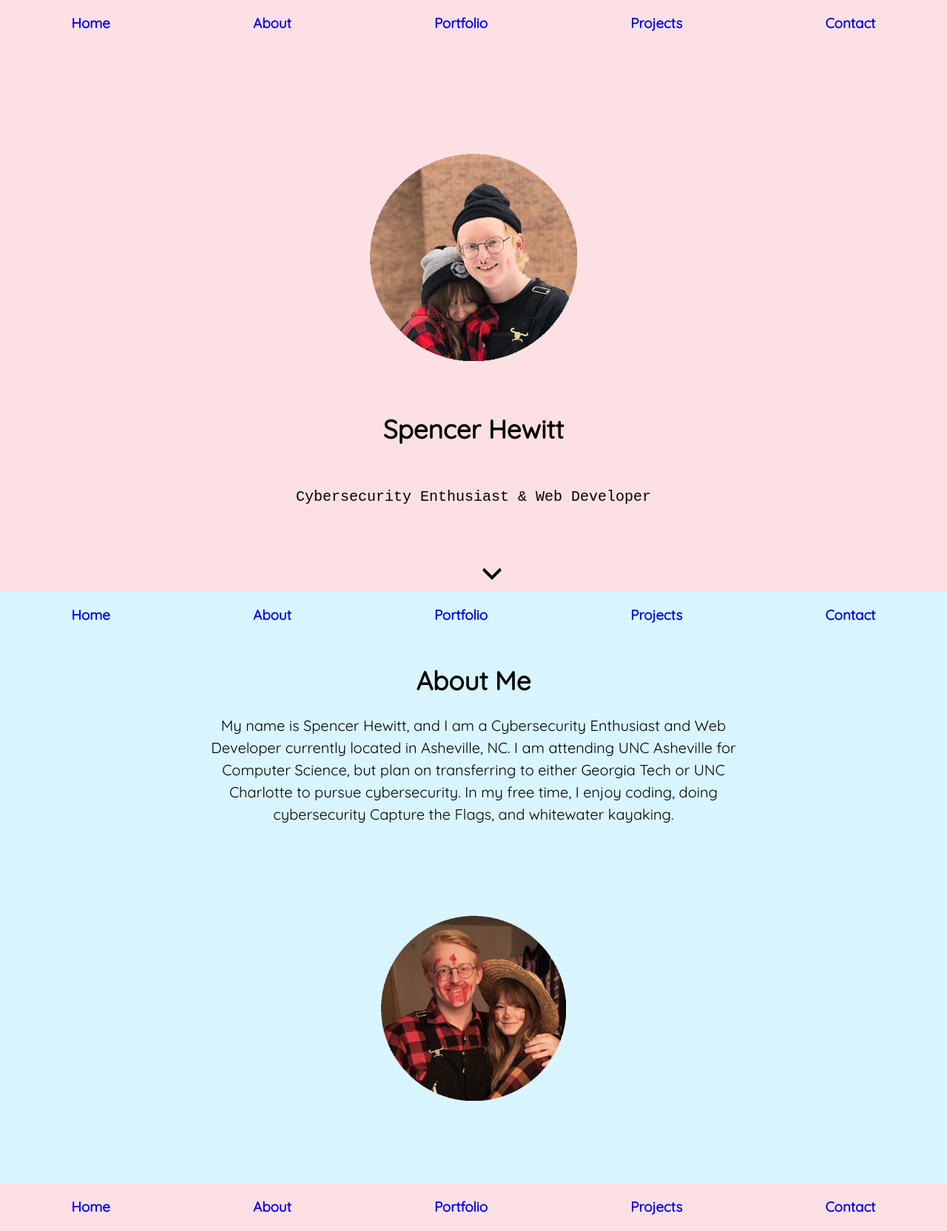
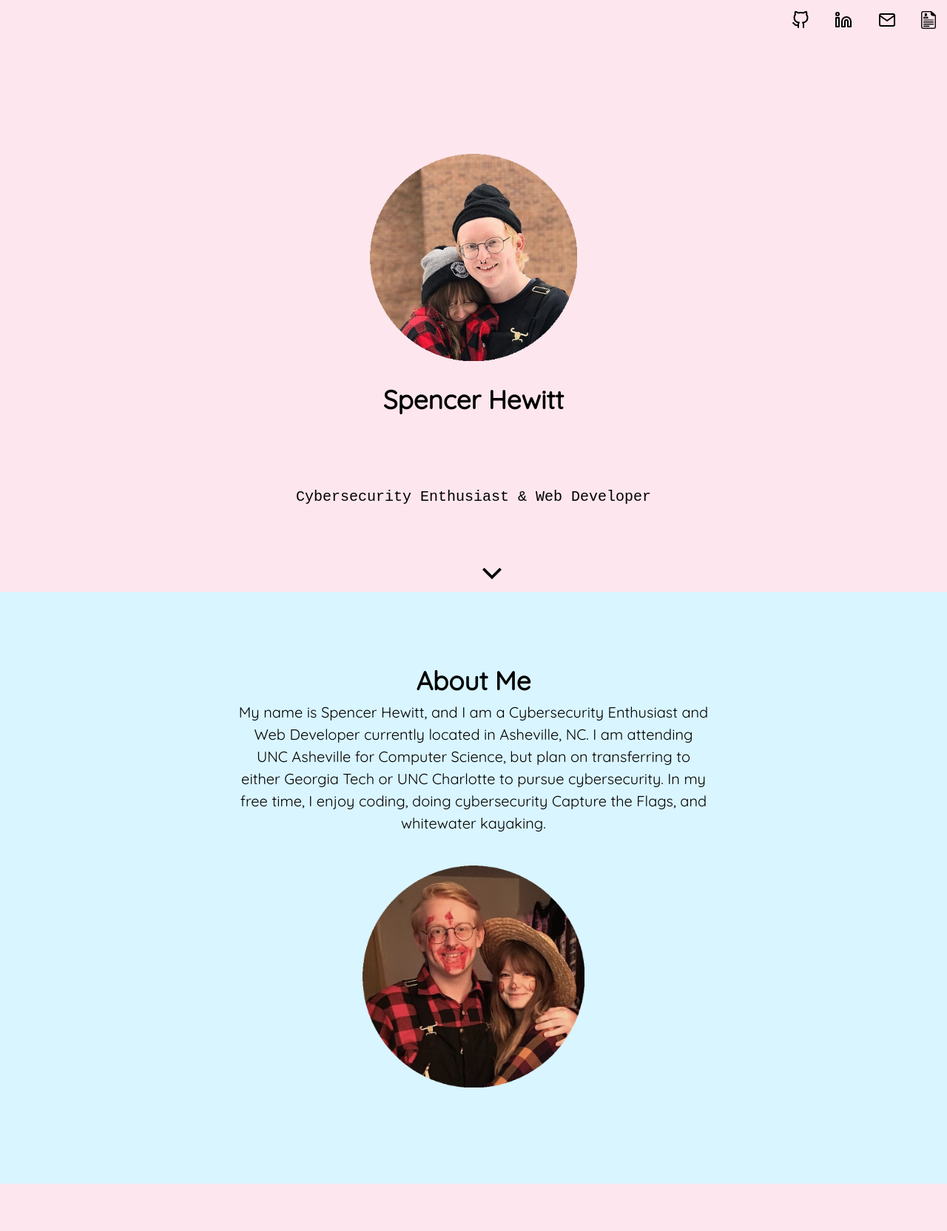
Before and after one commit to shewitt1/CSCI-185-Labs, a plain HTML site: page FinalProject/index.html in a window 1280 px wide. Shown: the top 1664 px of the page at 74% size. Drawn offline with nearby package versions, Linux system fonts and the light colour scheme.

Commit message:
removed navbar, added icons

```diff
--- a/FinalProject/stylesheet.css
+++ b/FinalProject/css/stylesheet.css
@@ -29,38 +29,42 @@ body {
 }
 
 #fullpage section:nth-child(1) {
-    background-color: rgb(252, 224, 228);
+    background-color: rgb(253, 230, 237);
 }
 #fullpage section:nth-child(2) {
     background-color: rgb(217, 245, 255);
 }
 #fullpage section:nth-child(3) {
-    background-color: rgb(252, 224, 228);
+    background-color: rgb(253, 230, 237);
 }
 #fullpage section:nth-child(4) {
     background-color: rgb(217, 245, 255);
 }
 #fullpage section:nth-child(5) {
-    background-color: rgb(252, 224, 228);
+    background-color: rgb(253, 230, 237);
 }
 
-.navbar-items ul {
-    margin: 0px;
-    padding:0px;
-    display:flex;
-    justify-content: space-around;
+.navbar-items {
+    position:absolute;
+    right:0;
 }
 
-.navbar-items h3 {
-    display:inline-block;
-    text-align:center;
+.navbar-items img {
+    padding:15px;
+}
+
+
+.navbar-items a {
+    color:black;
+    text-decoration: none;
+    margin:0;
 }
 
 .full_name {
-    position:absolute;
-    top:95%;
-    left:50%;
-    transform:translate(-50%,-95%);
+    position: relative;
+top: 80%;
+left: 50%;
+transform: translate(-50%,-80%);
 }
 
 .bio_anim {
@@ -107,40 +111,40 @@ body {
     to   { transform: translate(0, -0px); }
 }
 
+.section2_header {
+    position: relative;
+    top:0;
+    left: 50%;
+    transform: translate(-50%, -20%);
+    }
+
   .about_text {
-      position:absolute;
-      top:155%;
-      left:50%;
-      margin:0;
-      padding:0;
-      transform:translate(-50%,-155%);
-      text-align:center;
-      font-size:20px;
-      line-height:30px;
-      width:60%
+    position: absolute;
+    top: 160%;
+    left: 50%;
+    margin: 0;
+    padding: 0;
+    transform: translate(-50%,-160%);
+    text-align: center;
+    font-size: 20px;
+    line-height: 30px;
+    width: 50vw;
 
   }
 
   .about_images {
-      position:absolute;
-      top:225%;
-      left:50%;
-      transform:translate(-50%,-225%);
-      width:250px;
-      height:250px;
-    margin:0;
-    padding:0;
-    overflow:auto;
+    position: relative;
+    top: 30%;
+    left: 50%;
+    transform: translate(-50%,-90%);
+    width: 300px;
+    height: 300px;
+    margin: 0;
+    padding: 0;
+
   }
 
   .about_images > div {
     position: absolute;
 
   }
-
-  .section2_header {
-      position:absolute;
-    top:180%;
-    left:50%;
-    transform:translate(-50%,-180%);
-}
--- a/FinalProject/index.html
+++ b/FinalProject/index.html
@@ -3,8 +3,9 @@
     <head>
         <title>Spencer Hewitt</title>
         <meta charset="utf-8">
-        <link rel="stylesheet" type="text/css" href="stylesheet.css">
+        <link rel="stylesheet" type="text/css" href="css/stylesheet.css">
         <link href='https://fonts.googleapis.com/css?family=Quicksand' rel='stylesheet'>
+        <link rel="icon" type="image/png" href="media/icon.png">
         <meta name="viewport" content="width=device-width, initial-scale=1.0">
         <script src="script.js"></script>
         <script src="http://code.jquery.com/jquery-3.4.0.js"></script>
@@ -29,21 +30,6 @@
     afterRender:function() {}
                   });
                 });
-
-                $(document).ready(function(){
-        $("#link2").click(function() {
-            $.scrollify.next();
-       });
-       $("#arrow_next").click(function() {
-            $.scrollify.next();
-       });
-       $("#link4").click(function() {
-            $.scrollify.next();
-       });
-       $("#link5").click(function() {
-            $.scrollify.next();
-       });
-    });
 
     $(function(){
 $(".about_images > div:gt(0)").hide();
@@ -71,13 +57,11 @@ setInterval(function() {
                 <section class="section">
                     <div class="navbar-top">
                         <span class="navbar-items">
-                            <ul>
-                                <a href="#" id="home" style="text-decoration: none;"><h3>Home</h3></a>
-                                <a href="#" id="link2"><h3>About</h3></a>
-                                <a href="#" id="link3"><h3>Portfolio</h3></a>
-                                <a href="#" id="link4"><h3>Projects</h3></a>
-                                <a href="#" id="link5"><h3>Contact</h3></a>
-                            </ul>
+
+                            <a href="https://github.com/shewitt1"><img src="media/github.svg" alt="github"></a>
+                            <a href="https://www.linkedin.com/in/spencerhewitt/"><img src="media/linkedin.svg" alt="linkedin"></a>
+                            <a href="mailto: shewitt@unca.edu"><img src="media/mail.svg" alt="email"></a>
+                            <a href=""><img src="media/img_542830.png" alt="resume" width="20px" height="24px"></a>
                         </span>
                     </div>
                     <br/>
@@ -90,17 +74,6 @@ setInterval(function() {
                     </div>
                 </section>
                 <section class="section" id="about">
-                        <div class="navbar-top">
-                                <span class="navbar-items">
-                                    <ul>
-                                        <a href="#" id="home" style="text-decoration: none;"><h3>Home</h3></a>
-                                        <a href="#" id="link2"><h3>About</h3></a>
-                                        <a href="#" id="link3"><h3>Portfolio</h3></a>
-                                        <a href="#" id="link4"><h3>Projects</h3></a>
-                                        <a href="#" id="link5"><h3>Contact</h3></a>
-                                    </ul>
-                                </span>
-                            </div>
 
                             <div class="section2_header">
                                     <h1>About Me</h1>
@@ -113,19 +86,19 @@ setInterval(function() {
 
                             <div class="about_images">
                                 <div>
-                                <img src="media/aboutme_1.png" width="250px" height="250px">
+                                <img src="media/aboutme_1.png" width="300px" height="300px">
                             </div>
                                 <div>
-                                <img src="media/aboutme_2.png" width="250px" height="250px">
+                                <img src="media/aboutme_2.png" width="300px" height="300px">
                             </div>
                                 <div>
-                                <img src="media/aboutme_3.png" width="250px" height="250px">
+                                <img src="media/aboutme_3.png" width="300px" height="300px">
                                 </div>
                                 <div>
-                                    <img src="media/aboutme_4.png" width="250px" height="250px">
+                                    <img src="media/aboutme_4.png" width="300px" height="300px">
                                 </div>
                                 <div>
-                                        <img src="media/aboutme_5.png" width="250px" height="250px">
+                                        <img src="media/aboutme_5.png" width="300px" height="300px">
                                     </div>
                             </div>
 
@@ -137,17 +110,6 @@ setInterval(function() {
                 </section>
 
                 <section class="section" id="portfolio">
-                        <div class="navbar-top">
-                                <span class="navbar-items">
-                                    <ul>
-                                        <a href="#" id="home" style="text-decoration: none;"><h3>Home</h3></a>
-                                        <a href="#" id="link2"><h3>About</h3></a>
-                                        <a href="#" id="link3"><h3>Portfolio</h3></a>
-                                        <a href="#" id="link4"><h3>Projects</h3></a>
-                                        <a href="#" id="link5"><h3>Contact</h3></a>
-                                    </ul>
-                                </span>
-                            </div>
 
                     <h1>Section 3</h1>
                     <div class="arrow_bottom" >
@@ -156,38 +118,8 @@ setInterval(function() {
                 </section>
 
                 <section class="section" id="projects">
-                        <div class="navbar-top">
-                                <span class="navbar-items">
-                                    <ul>
-                                        <a href="#" id="home" style="text-decoration: none;"><h3>Home</h3></a>
-                                        <a href="#" id="link2"><h3>About</h3></a>
-                                        <a href="#" id="link3"><h3>Portfolio</h3></a>
-                                        <a href="#" id="link4"><h3>Projects</h3></a>
-                                        <a href="#" id="link5"><h3>Contact</h3></a>
-                                    </ul>
-                                </span>
-                            </div>
 
                     <h1>Section 4</h1>
-                    <div class="arrow_bottom" >
-                        <img src="media/arrowdown.png" alt="nextarrow" width="50px" height="50px">
-                    </div>
-                </section>
-
-                <section class="section" id="contact">
-                        <div class="navbar-top">
-                                <span class="navbar-items">
-                                    <ul>
-                                        <a href="#" id="home" style="text-decoration: none;"><h3>Home</h3></a>
-                                        <a href="#" id="link2"><h3>About</h3></a>
-                                        <a href="#" id="link3"><h3>Portfolio</h3></a>
-                                        <a href="#" id="link4"><h3>Projects</h3></a>
-                                        <a href="#" id="link5"><h3>Contact</h3></a>
-                                    </ul>
-                                </span>
-                            </div>
-
-                    <h1>Section 5</h1>
                     <div class="arrow_bottom" >
                         <img src="media/arrowdown.png" alt="nextarrow" width="50px" height="50px">
                     </div>
```
Also changed, not shown: FinalProject/media/github.svg (added), FinalProject/media/icon.png (added), FinalProject/media/img_542830.png (added), FinalProject/media/linkedin.svg (added), FinalProject/media/mail.svg (added), FinalProject/media/output-onlinepngtools.png (added).
